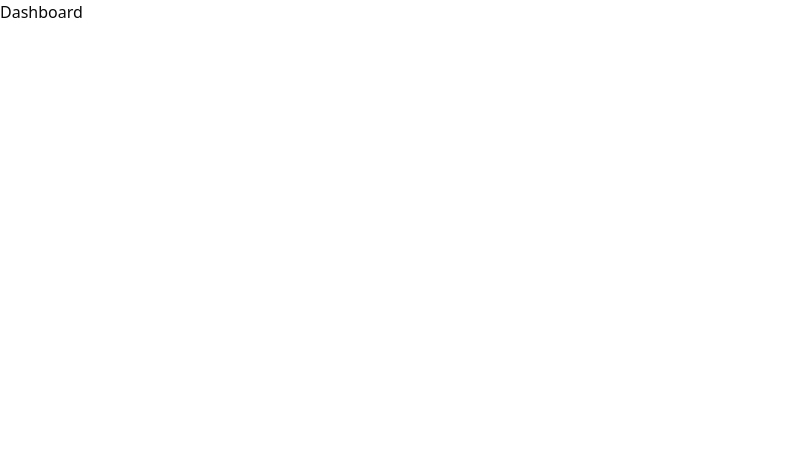
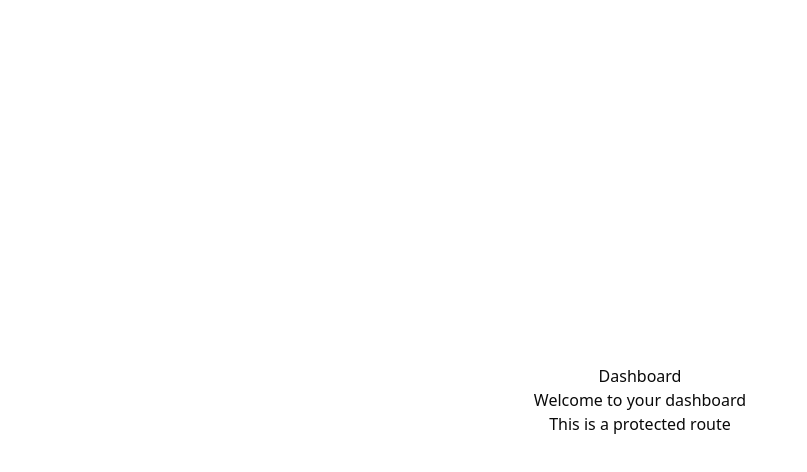
Before and after one commit to OSAMA-148/edu-platform, a Next.js app: page /dashboard in a window 1280 px wide. Shown: the top 472 px of the page, without its empty margins (0-807 px from the left). Built offline with nearby package versions, Linux system fonts and the light colour scheme.

Commit message:
setup dashboard

```diff
--- a/app/dashboard/page.jsx
+++ b/app/dashboard/page.jsx
@@ -1,7 +1,12 @@
 
 const Dashboard = () => {
   return (
-    <div>Dashboard</div>
+    <div className="flex flex-col items-center justify-center h-screen">
+        <h1>Dashboard</h1>
+        <p>Welcome to your dashboard</p>
+        <p>This is a protected route</p>
+
+    </div>
   )
 }
 export default Dashboard;
```
